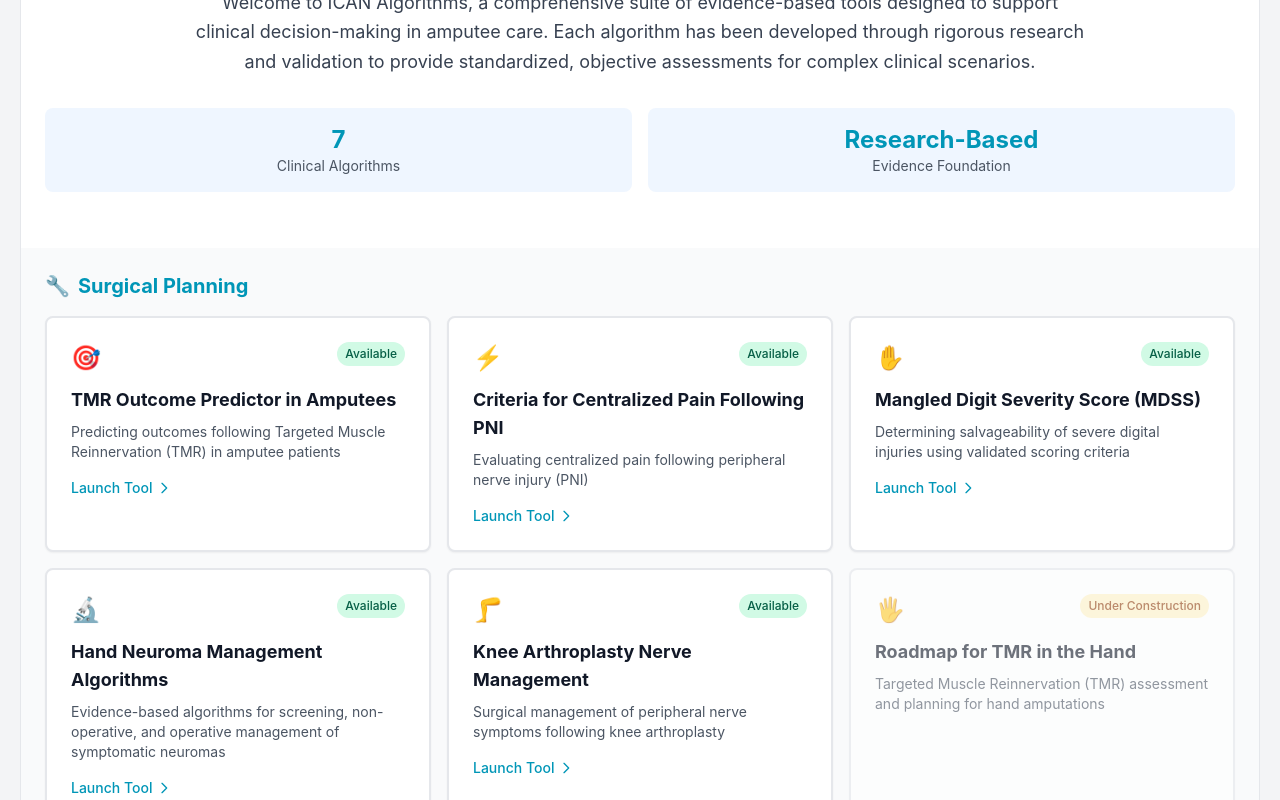
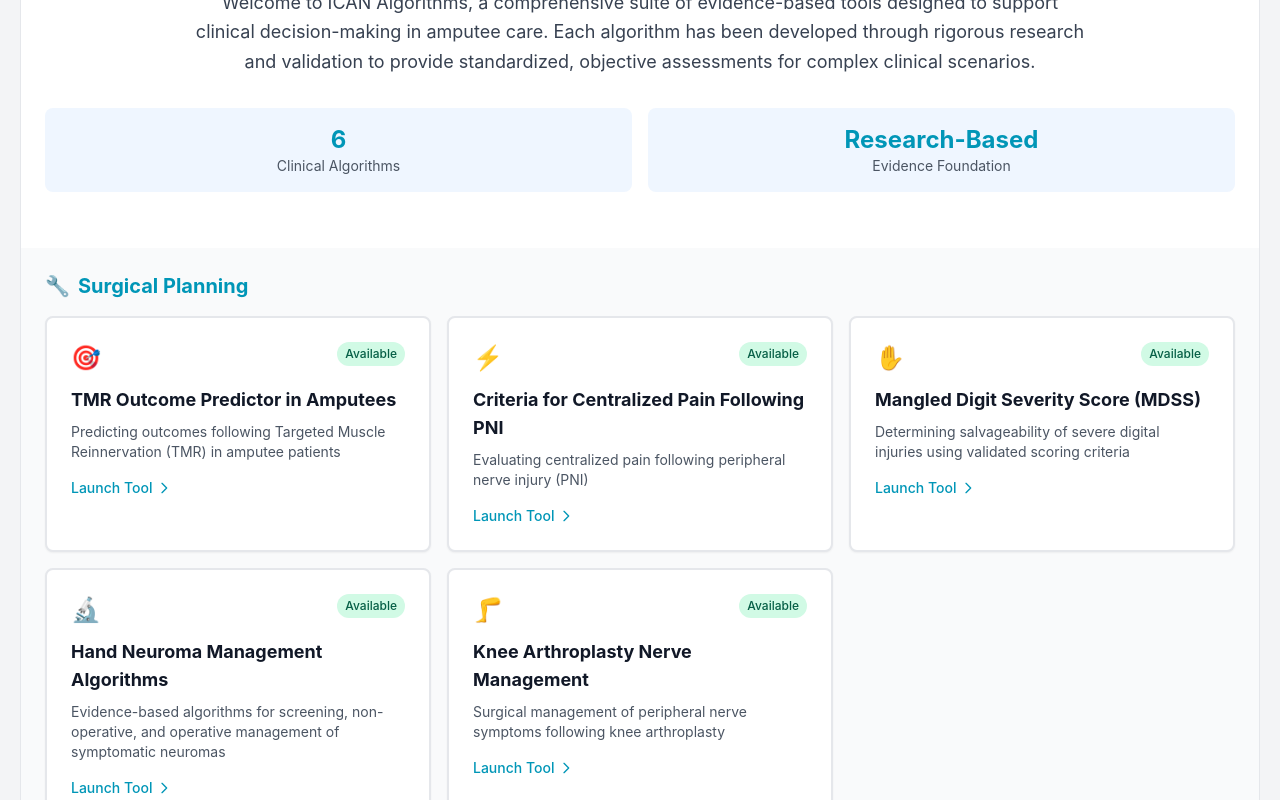
Before and after one commit to fvraasveld/ICAN-Algorithms, a React (Create React App) app: page / in a window 1280 px wide. Shown: the part 540-1340 px from the top of the page. Built offline with nearby package versions, Linux system fonts and the light colour scheme.

Commit message:
Refactor tool data and update statistics display
Updated tool data to reflect correct categories and removed obsolete tools.

```diff
--- a/src/App.tsx
+++ b/src/App.tsx
@@ -8,7 +8,7 @@
 const ICANAlgorithmsLanding = () => {
   const [selectedTool, setSelectedTool] = useState<string | null>(null);
 
-  // Tool data - REAL ICAN tools with correct categories
+  // Tool data - ICAN tools with correct categories
   const tools = [
     {
       id: 'tmr-predictor',
@@ -49,14 +49,6 @@
       category: 'Surgical Planning',
       status: 'Available',
       icon: '🦵'
-    },
-    {
-      id: 'tmr-hand',
-      title: 'Roadmap for TMR in the Hand',
-      description: 'Targeted Muscle Reinnervation (TMR) assessment and planning for hand amputations',
-      category: 'Surgical Planning',
-      status: 'Under Construction',
-      icon: '🖐️'
     },
     {
       id: 'tmr-map',
@@ -322,7 +314,7 @@
         {/* Statistics */}
         <div className="grid grid-cols-1 md:grid-cols-2 gap-4 mb-8">
           <div className="text-center p-4 bg-blue-50 rounded-lg">
-            <div className="text-2xl font-bold text-[#0096B7]">7</div>
+            <div className="text-2xl font-bold text-[#0096B7]">6</div>
             <div className="text-sm text-gray-600">Clinical Algorithms</div>
           </div>
           <div className="text-center p-4 bg-blue-50 rounded-lg">
```
